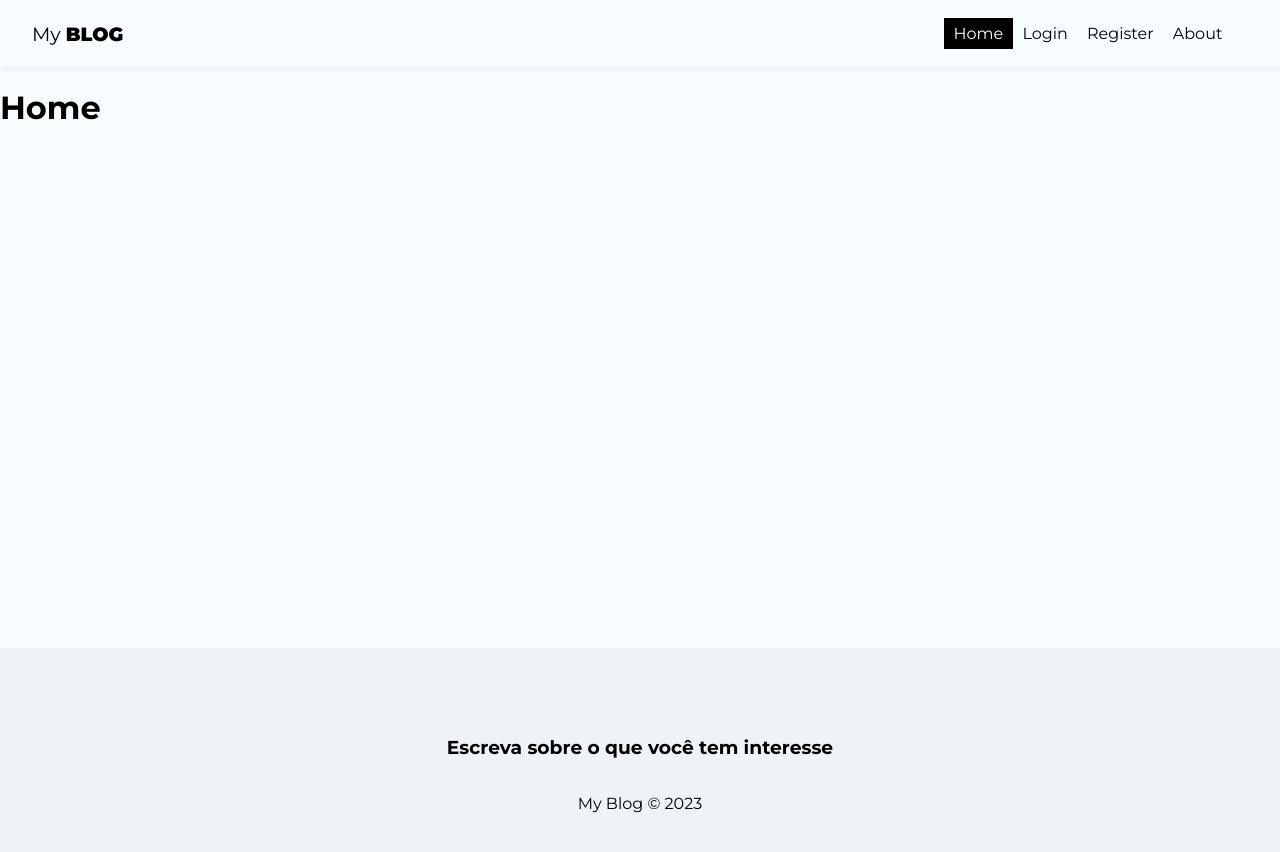
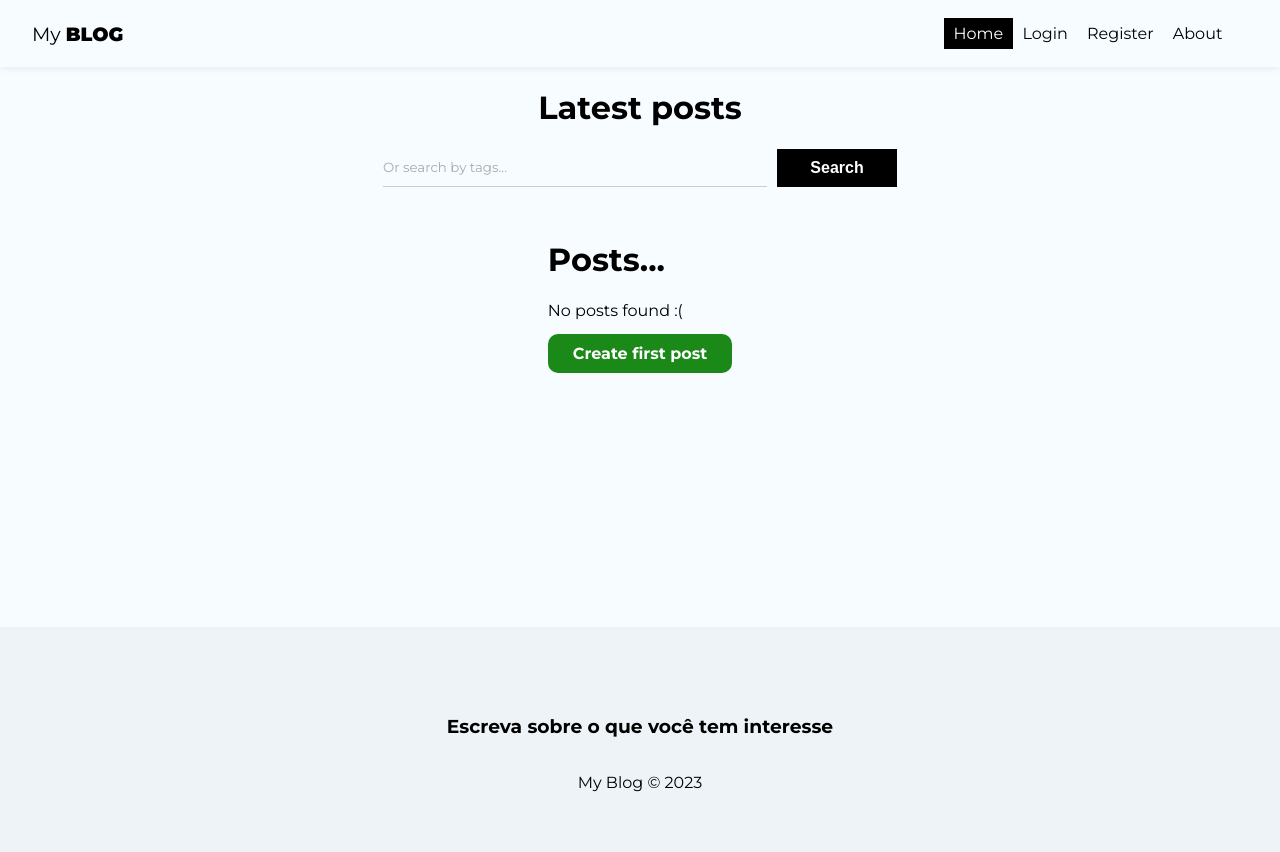
Before and after one commit to Deennys/MyBlog, a React (Create React App) app: page / in a window 1280 px wide. Shown: the top 852 px of the page. Built offline with nearby package versions, Linux system fonts and the light colour scheme; no server answers.

Commit message:
structuring the home.jsx

```diff
--- a/src/pages/Home/Home.jsx
+++ b/src/pages/Home/Home.jsx
@@ -1,9 +1,32 @@
 import styles from "./Home.module.css";
 
+import { useNavigate, Link } from "react-router-dom";
+import { useState } from "react";
+
 export default function Home() {
+  const [query, setQuery] = useState('');
+  const [posts] = useState([])
+
+  function handleSubmit(e) {
+    e.preventDefault()
+  }
+
   return (
-    <div>
-        <h1>Home</h1>
+    <div className={styles.home}>
+      <h1>Latest posts</h1>
+      <form onSubmit={handleSubmit} className={styles.search_form}>
+        <input type="text" placeholder="Or search by tags..." onChange={e => setQuery(e.target.value)} />
+        <button className="btn btn-dark">Search</button>
+      </form>
+      <div>
+        <h1>Posts...</h1>
+        {posts && posts.length === 0 && (
+          <div className={styles.noposts}>
+            <p>No posts found :(</p>
+            <Link to='/posts/create' className="btn">Create first post</Link>
+          </div>
+        )}
+      </div>
     </div>
   )
 }
--- a/src/pages/Home/Home.module.css
+++ b/src/pages/Home/Home.module.css
@@ -0,0 +1,27 @@
+.home {
+    display: flex;
+    flex-direction: column;
+    align-items: center;
+    justify-content: center;
+}
+
+.search_form {
+    max-width: 100%;
+    width: 60%;
+    display: flex;
+    justify-content: center;
+    margin-bottom: 2em;
+}
+
+.search_form input {
+    margin-right: 10px;
+    width: 50%;
+}
+
+.noposts p {
+    margin-bottom: 1.5em;
+}
+
+.noposts a {
+    padding: 10px 25px;
+}
```
